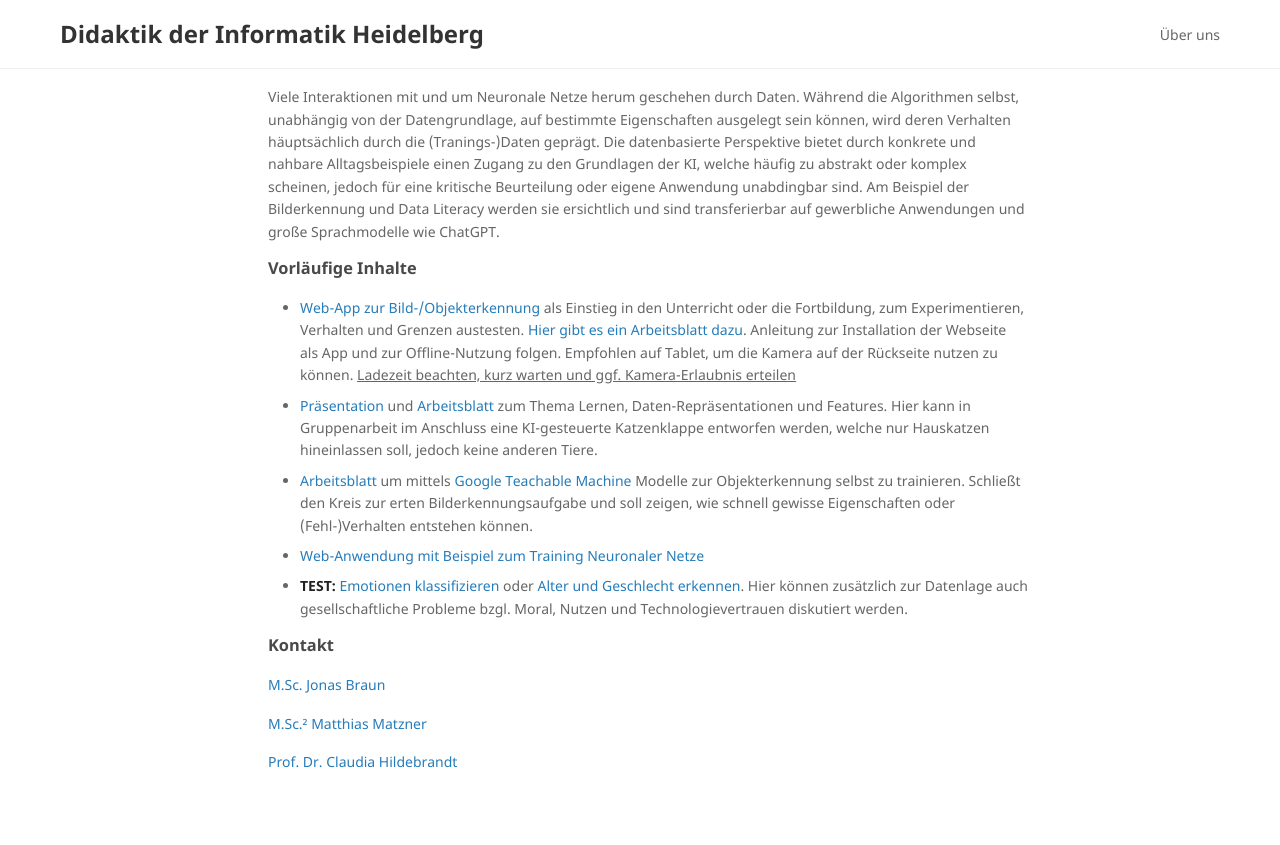
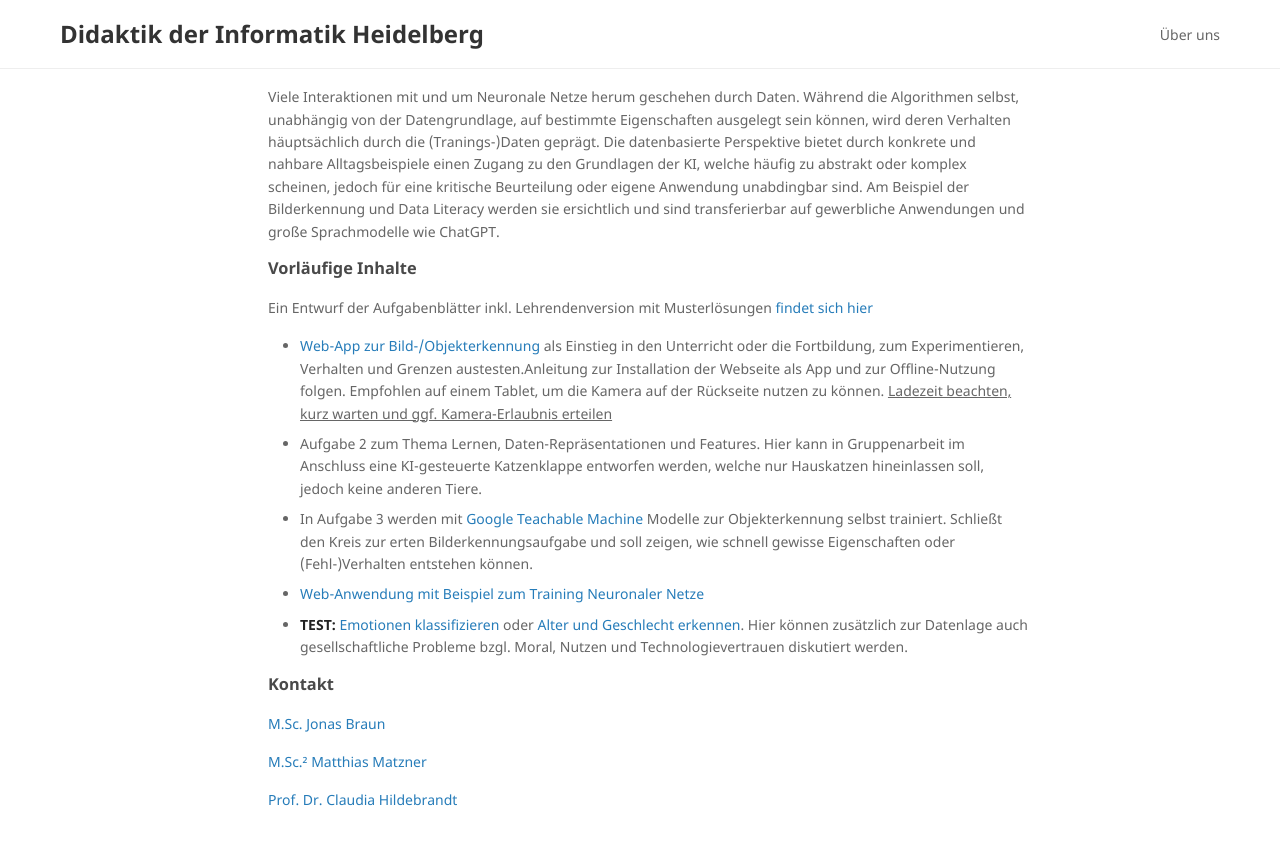
Before and after one commit to DDIHD/DDIHD.github.io, a Jekyll site: the page built from materials/ki.md, in a window 1280 px wide and 900 px high, scrolled down 945 px. Shown: the top 845 px of the window. Built offline with Jekyll 4.4.1, drawn with Linux system fonts in a browser that asks for light colours.

Commit message:
Update ki.md

```diff
--- a/materials/ki.md
+++ b/materials/ki.md
@@ -133,9 +133,11 @@ Viele Interaktionen mit und um Neuronale Netze herum geschehen durch Daten. Wäh
 
 ### Vorläufige Inhalte
 
-- [Web-App zur Bild-/Objekterkennung](/webapps/object/index.html) als Einstieg in den Unterricht oder die Fortbildung, zum Experimentieren, Verhalten und Grenzen austesten. [Hier gibt es ein Arbeitsblatt dazu](https://heibox.uni-heidelberg.de/f/f21b516542704ab9a412/?dl=1). Anleitung zur Installation der Webseite als App und zur Offline-Nutzung folgen. Empfohlen auf Tablet, um die Kamera auf der Rückseite nutzen zu können. <u> Ladezeit beachten, kurz warten und ggf. Kamera-Erlaubnis erteilen </u>
-- [Präsentation](https://heibox.uni-heidelberg.de/f/b036b6b969754421b57e/?dl=1) und [Arbeitsblatt](https://heibox.uni-heidelberg.de/f/b0c152db98ff4cf5bc67/?dl=1) zum Thema Lernen, Daten-Repräsentationen und Features. Hier kann in Gruppenarbeit im Anschluss eine KI-gesteuerte Katzenklappe entworfen werden, welche nur Hauskatzen hineinlassen soll, jedoch keine anderen Tiere.
-- [Arbeitsblatt](https://heibox.uni-heidelberg.de/f/256b503272db402cbcdc/?dl=1) um mittels [Google Teachable Machine](https://teachablemachine.withgoogle.com/) Modelle zur Objekterkennung selbst zu trainieren. Schließt den Kreis zur erten Bilderkennungsaufgabe und soll zeigen, wie schnell gewisse Eigenschaften oder (Fehl-)Verhalten entstehen können.
+Ein Entwurf der Aufgabenblätter inkl. Lehrendenversion mit Musterlösungen [findet sich hier](https://heibox.uni-heidelberg.de/f/a00130fc3a3646ffa1bd/?dl=1)
+
+- [Web-App zur Bild-/Objekterkennung](/webapps/object/index.html) als Einstieg in den Unterricht oder die Fortbildung, zum Experimentieren, Verhalten und Grenzen austesten.Anleitung zur Installation der Webseite als App und zur Offline-Nutzung folgen. Empfohlen auf einem Tablet, um die Kamera auf der Rückseite nutzen zu können. <u> Ladezeit beachten, kurz warten und ggf. Kamera-Erlaubnis erteilen </u>
+- Aufgabe 2 zum Thema Lernen, Daten-Repräsentationen und Features. Hier kann in Gruppenarbeit im Anschluss eine KI-gesteuerte Katzenklappe entworfen werden, welche nur Hauskatzen hineinlassen soll, jedoch keine anderen Tiere.
+- In Aufgabe 3 werden mit [Google Teachable Machine](https://teachablemachine.withgoogle.com/) Modelle zur Objekterkennung selbst trainiert. Schließt den Kreis zur erten Bilderkennungsaufgabe und soll zeigen, wie schnell gewisse Eigenschaften oder (Fehl-)Verhalten entstehen können.
 - [Web-Anwendung mit Beispiel zum Training Neuronaler Netze]("/webapps/suessigkeiten/index.html" )
 - **TEST:** [Emotionen klassifizieren](https://ddihd.github.io/webapps/emotions/index.html) oder [Alter und Geschlecht erkennen](https://ddihd.github.io/webapps/agegender/index.html). Hier können zusätzlich zur Datenlage auch gesellschaftliche Probleme bzgl. Moral, Nutzen und Technologievertrauen diskutiert werden.
 
```
